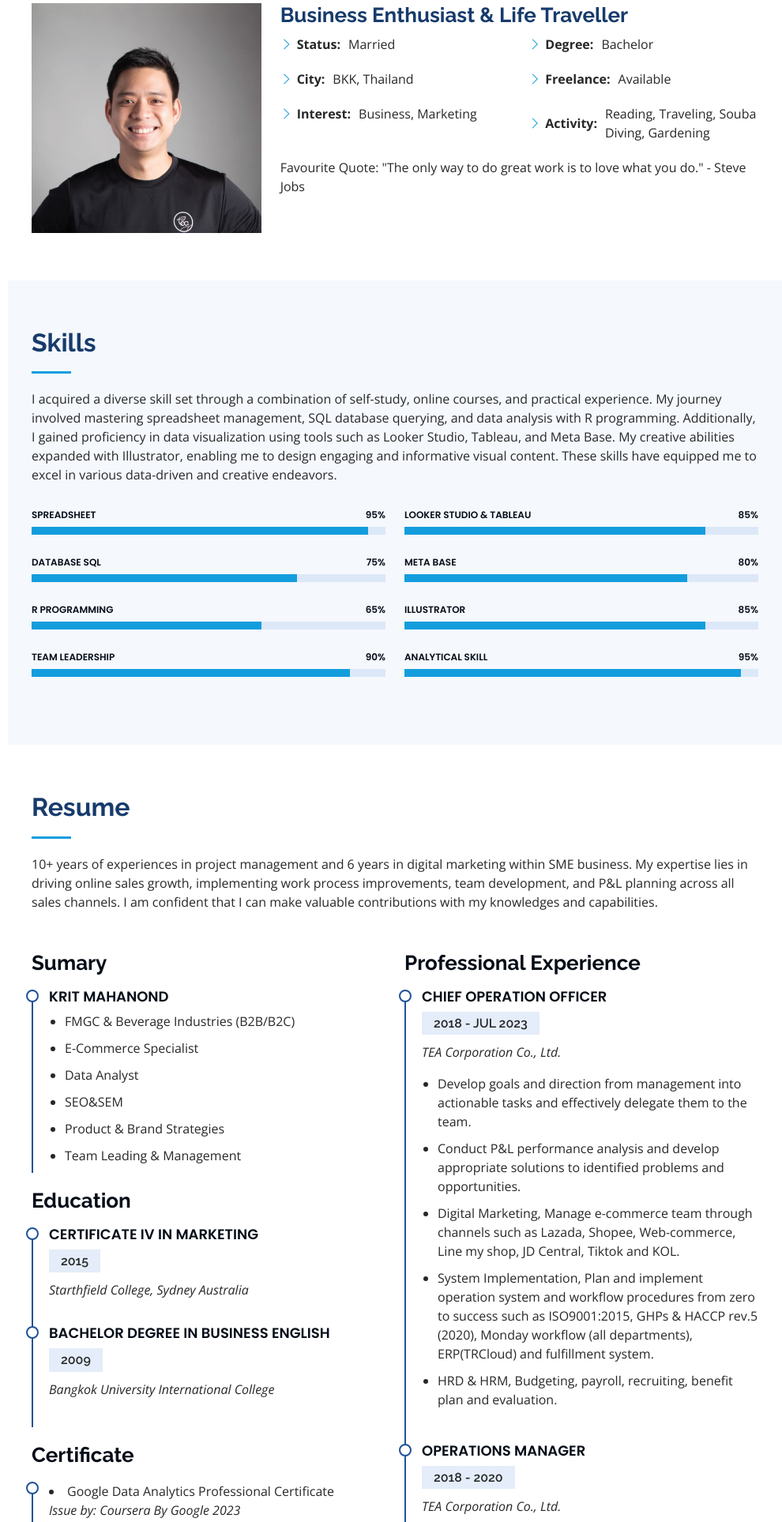
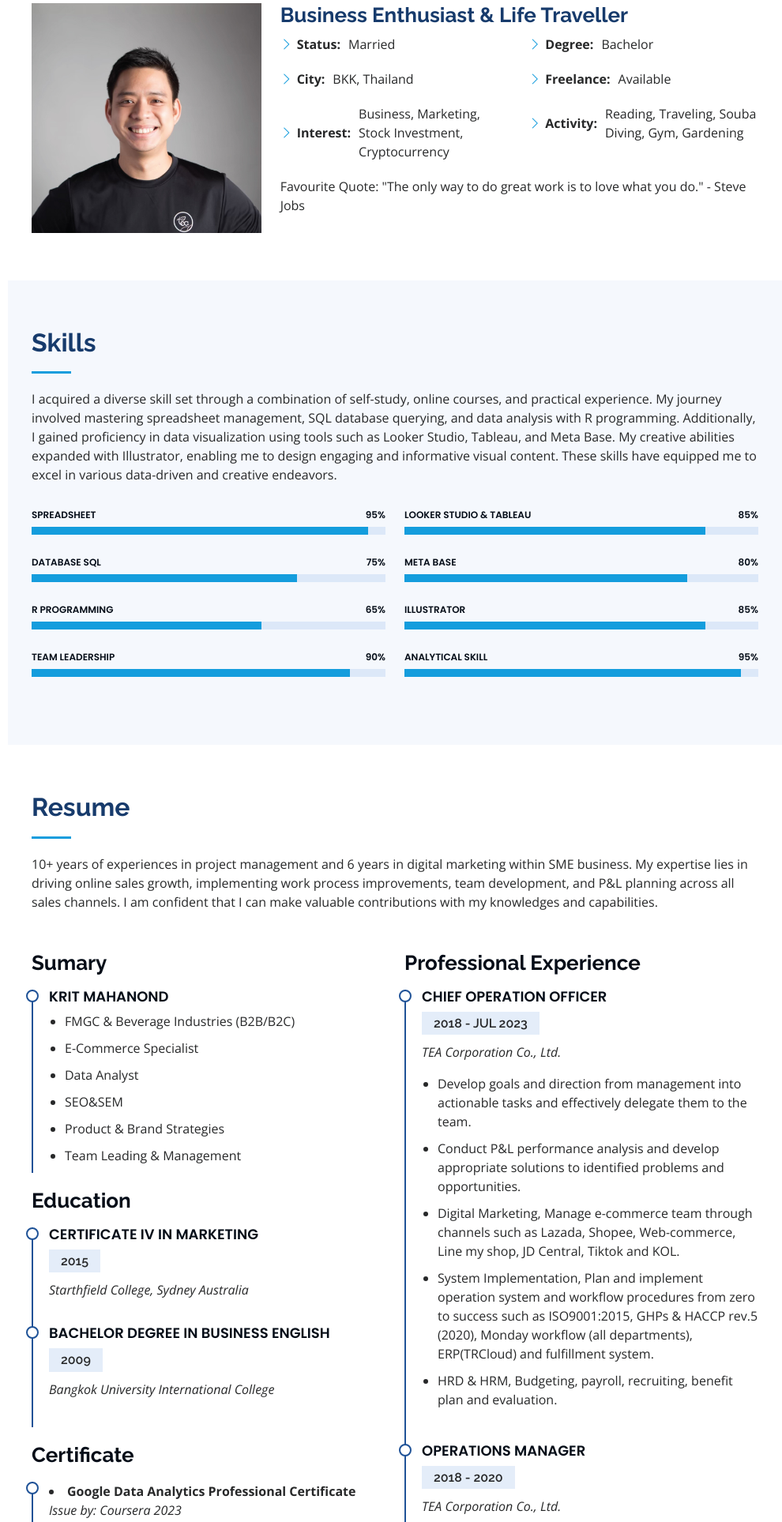
Before and after one commit to kritmnd/kritmnd.github.io, a plain HTML site: page index.html in a window 1280 px wide. Shown: the part 1060-2987 px from the top of the page at 79% size, without its empty margins (290-1280 px from the left). Drawn offline with nearby package versions, Linux system fonts and the light colour scheme.

Commit message:
Update index.html

```diff
--- a/index.html
+++ b/index.html
@@ -108,7 +108,7 @@
                   <li><i class="bi bi-chevron-right"></i> <strong>Status:</strong> <span>Married</span></li>
 <!--                  <li><i class="bi bi-chevron-right"></i> <strong>LineId:</strong> <span>kritmh</span></li> -->
                   <li><i class="bi bi-chevron-right"></i> <strong>City:</strong> <span>BKK, Thailand</span></li>
-                  <li><i class="bi bi-chevron-right"></i> <strong>Interest:</strong> <span>Business, Marketing</span></li>
+                  <li><i class="bi bi-chevron-right"></i> <strong>Interest:</strong> <span>Business, Marketing, Stock Investment, Cryptocurrency</span></li>
                 </ul>
               </div>
               <div class="col-lg-6">
@@ -117,7 +117,7 @@
                   <li><i class="bi bi-chevron-right"></i> <strong>Degree:</strong> <span>Bachelor</span></li>
 <!--                    <li><i class="bi bi-chevron-right"></i> <strong>Email:</strong> <span>krit.mnd@gmail.com</span></li> -->
                   <li><i class="bi bi-chevron-right"></i> <strong>Freelance:</strong> <span>Available</span></li>
-                  <li><i class="bi bi-chevron-right"></i> <strong>Activity:</strong> <span>Reading, Traveling, Souba Diving, Gardening</span></li>
+                  <li><i class="bi bi-chevron-right"></i> <strong>Activity:</strong> <span>Reading, Traveling, Souba Diving, Gym, Gardening</span></li>
                 </ul>
               </div>
             </div>
@@ -300,8 +300,8 @@
          <div class="col-lg-6" data-aos="fade-up">    -->
             <h3 class="resume-title">Certificate</h3>
             <div class="resume-item">
-              <li>Google Data Analytics Professional Certificate</li>
-                 <p><em>Issue by: Coursera By Google 2023</em></p>
+              <li><strong>Google Data Analytics Professional Certificate</strong></li>
+                 <p><em>Issue by: Coursera 2023</em></p>
               <li>Working with BigQuery</li>
                  <p><em>Issue by: Coursera Project Network 2023</em></p>
               <h5>Issue by: Essential SQL for Everyone</h5>
```
